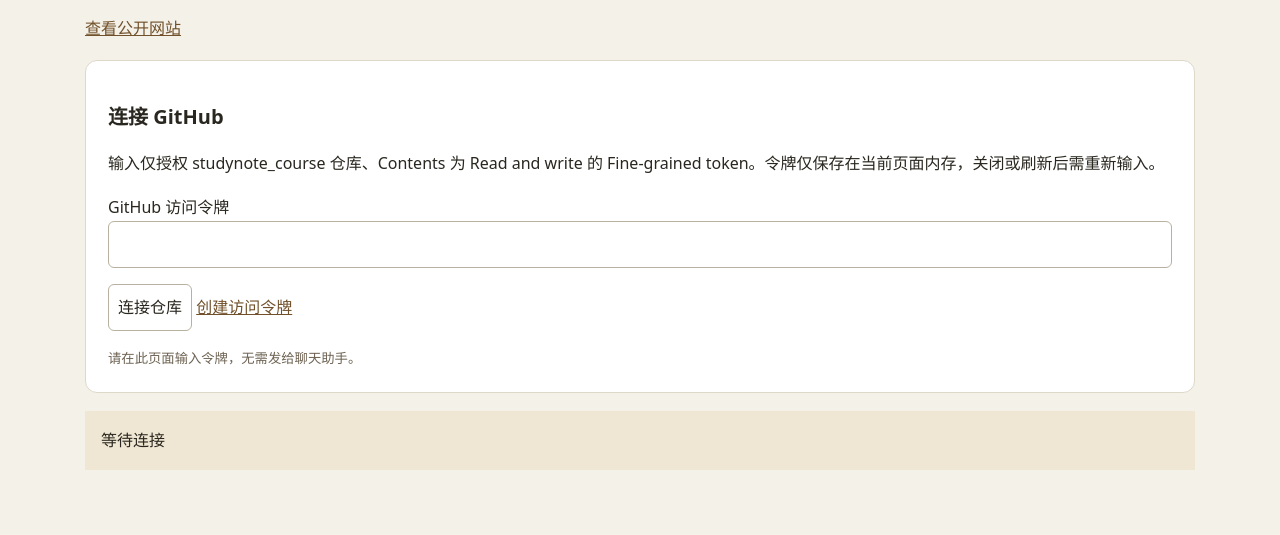
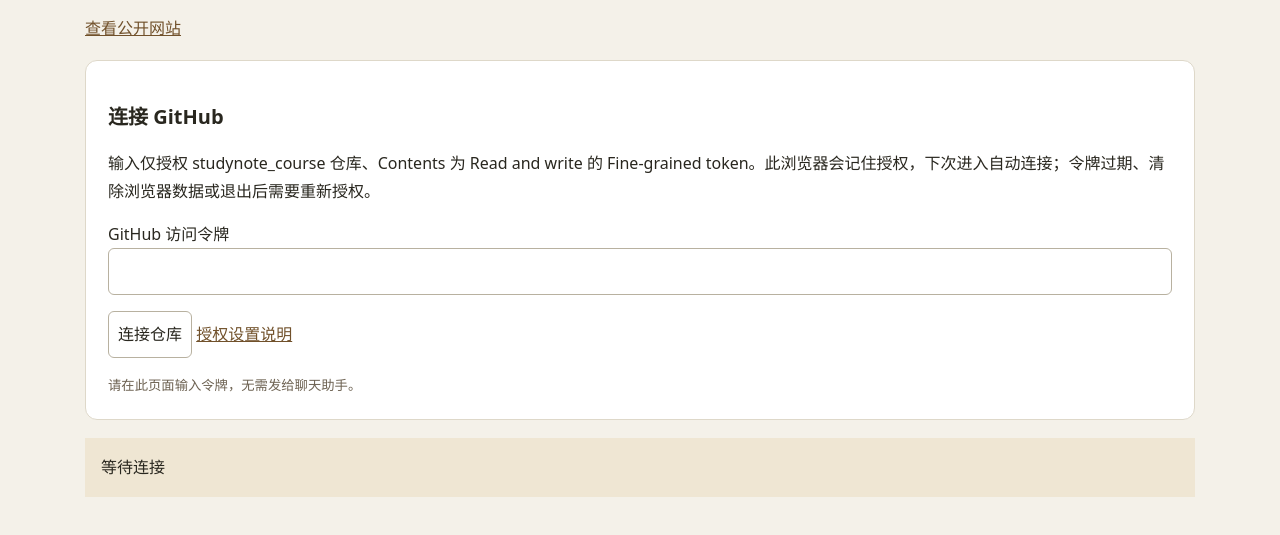
Before and after one commit to xiongzihan020110/studynote_course, a plain HTML site: page admin/index.html in a window 1280 px wide. Shown: the part 95-630 px from the top of the page. Drawn offline with Linux system fonts and the light colour scheme.

Commit message:
Remember admin authorization and separate setup instructions

```diff
--- a/admin/index.html
+++ b/admin/index.html
@@ -1,7 +1,7 @@
 <!doctype html><html lang="zh-CN"><head><meta charset="utf-8"><meta name="viewport" content="width=device-width,initial-scale=1"><meta name="referrer" content="no-referrer"><title>知识库在线管理</title><style>
 *{box-sizing:border-box}body{margin:0;background:#f4f1e9;color:#29271f;font:16px/1.7 system-ui,"Microsoft YaHei",sans-serif}main{max-width:1150px;margin:auto;padding:28px 20px}section{background:white;border:1px solid #ded8c9;border-radius:12px;padding:22px;margin:18px 0}h1{font-size:27px}h2{font-size:20px}input,select,textarea,button{font:inherit;padding:9px;border:1px solid #b8b1a0;border-radius:6px;background:white;color:inherit}input:not([type=file]):not([type=color]),textarea{width:100%}input[type=color]{width:100%;height:45px}button{cursor:pointer}button:disabled{opacity:.5}a{color:#71512b}.grid{display:grid;grid-template-columns:1fr 1fr;gap:16px}label{display:block}.tools{display:flex;gap:10px;flex-wrap:wrap;align-items:center}.tools input{flex:1}table{width:100%;border-collapse:collapse;text-align:left}td,th{padding:12px 7px;border-bottom:1px solid #eee;overflow-wrap:anywhere}textarea{height:50vh;font:16px/1.7 monospace}dialog{width:min(1000px,96vw);border:1px solid #ccc;border-radius:10px}#status{white-space:pre-wrap;overflow-wrap:anywhere;padding:16px;background:#efe6d3;position:sticky;bottom:0}small{display:block;color:#6d6252}.name{border:0;padding:0;color:#77532b}#path{padding:12px 0}[hidden]{display:none!important}@media(max-width:650px){.grid{grid-template-columns:1fr}}
-</style></head><body><main><h1>知识库在线管理</h1><a href="../">查看公开网站</a><section id="login"><h2>连接 GitHub</h2><p>输入仅授权 studynote_course 仓库、Contents 为 Read and write 的 Fine-grained token。令牌仅保存在当前页面内存，关闭或刷新后需重新输入。</p><label>GitHub 访问令牌<input id="token" type="password" autocomplete="off"></label><p><button id="connect">连接仓库</button> <a href="https://github.com/settings/personal-access-tokens/new" target="_blank" rel="noreferrer">创建访问令牌</a></p><small>请在此页面输入令牌，无需发给聊天助手。</small></section>
-<div id="manager" hidden><section><div class="tools"><button id="tab-content">笔记与附件</button><button id="tab-style">外观设置</button><button id="logout">退出连接</button></div></section>
+</style></head><body><main><h1>知识库在线管理</h1><a href="../">查看公开网站</a><section id="login"><h2>连接 GitHub</h2><p>输入仅授权 studynote_course 仓库、Contents 为 Read and write 的 Fine-grained token。此浏览器会记住授权，下次进入自动连接；令牌过期、清除浏览器数据或退出后需要重新授权。</p><label>GitHub 访问令牌<input id="token" type="password" autocomplete="off"></label><p><button id="connect">连接仓库</button> <a href="help.html" target="_blank" rel="noreferrer">授权设置说明</a></p><small>请在此页面输入令牌，无需发给聊天助手。</small></section>
+<div id="manager" hidden><section><div class="tools"><button id="tab-content">笔记与附件</button><button id="tab-style">外观设置</button><button id="logout">退出并清除授权</button></div></section>
 <section id="contents"><h2>笔记与附件</h2><div class="tools"><button id="up">上一级</button><button id="root">根目录</button><button id="reload">刷新</button><button id="new">新建笔记</button><button id="upload">上传文件</button><input id="file" type="file" multiple hidden></div><div id="path"></div><table><thead><tr><th>名称</th><th>操作</th></tr></thead><tbody id="list"></tbody></table><small>在线修改直接发布到 GitHub。电脑下次同步会先接收在线修改；同一文件在两边都改过时，会停止并提示冲突。</small></section>
 <section id="styles" hidden><h2>外观设置</h2><form id="style-form"><div class="grid"><label>首页欢迎语<input name="title" required maxlength="300"></label><label>左上角名称<input name="brand" maxlength="100"></label><label>邮箱<input name="email" type="email"></label><label>按钮文字<input name="button" maxlength="50"></label><label>首页底色<input name="cream" type="color"></label><label>按钮颜色<input name="gold" type="color"></label><label>阅读页背景<input name="background" type="color"></label><label>卡片背景<input name="panel" type="color"></label><label>正文颜色<input name="text" type="color"></label><label>链接颜色<input name="accent" type="color"></label><label>封面字体<select name="font"><option value="serif">优雅衬线</option><option value="sans">简洁无衬线</option><option value="rounded">圆润现代</option></select></label><label>字号<input name="size" type="number" min="14" max="28"></label><label>首页横版封面<input id="hero" type="file" accept="image/png,image/jpeg,image/webp"></label><label>头像<input id="avatar" type="file" accept="image/png,image/jpeg,image/webp"></label></div><label>页脚<input name="footer" maxlength="300"></label><p><button type="submit">保存并发布外观</button></p></form></section></div>
-<dialog id="editor"><h2 id="editor-title">编辑笔记</h2><input id="filename" placeholder="文件名.md"><textarea id="text" aria-label="笔记内容"></textarea><p><button id="save-note">保存并发布</button> <button id="close">关闭</button></p><div id="edit-status" role="status"></div></dialog><div id="status" role="status">等待连接</div></main><script type="module" src="admin.js"></script></body></html>
+<dialog id="editor"><h2 id="editor-title">编辑笔记</h2><input id="filename" placeholder="文件名.md"><textarea id="text" aria-label="笔记内容"></textarea><p><button id="save-note">保存并发布</button> <button id="close">关闭</button></p><div id="edit-status" role="status"></div></dialog><div id="status" role="status">等待连接</div></main><script type="module" src="admin.js?v=remember-auth-20261118"></script></body></html>
```
